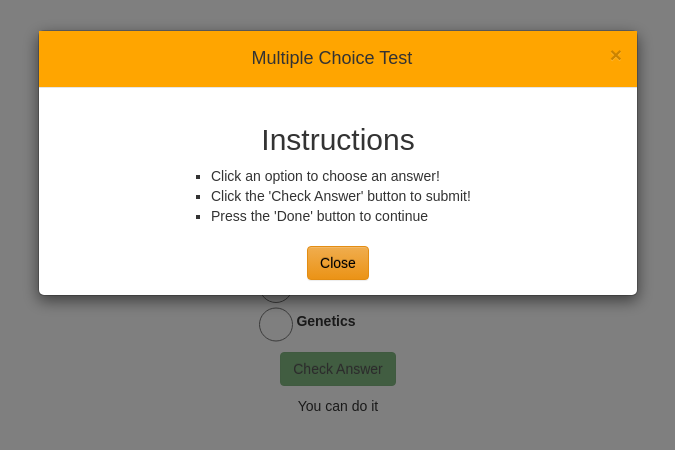
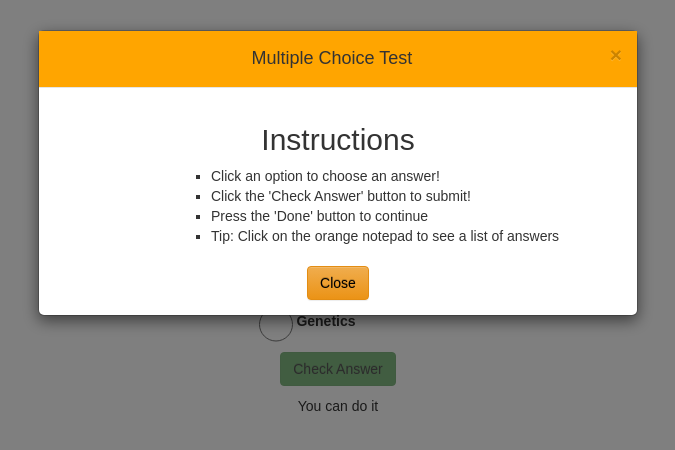
Before and after one commit to jcsmileyjr/Study-Buddy, a React (Create React App) app: page / in a window 1280 px wide. Shown: the top 450 px of the page, without its empty margins (302-977 px from the left). Built offline with nearby package versions, Linux system fonts and the light colour scheme.

Commit message:
Add tip about List of Answers to instructions

```diff
--- a/src/Components/Instructions.js
+++ b/src/Components/Instructions.js
@@ -43,20 +43,23 @@ const styles = StyleSheet.create({
 const MCArray = [
       "Click an option to choose an answer!",
       "Click the 'Check Answer' button to submit!",
-      "Press the 'Done' button to continue"
+      "Press the 'Done' button to continue",
+      "Tip: Click on the orange notepad to see a list of answers"
 ];
 
 const TFArray = [
       "Click True if the anwer is correct, false if incorrect!",
       "Click the 'Check Answer' button to submit!",
-      "Press the 'Done' button to continue"
+      "Press the 'Done' button to continue",
+      "Tip: Click on the orange notepad to see a list of answers"
 ];
 
 const FBArray = [
       "Type in your answer!",
       "Click the 'Check Answer' button to submit!",
       "You decide if your anwer is correct or incorrect",
-      "Press the 'Done' button to continue"
+      "Press the 'Done' button to continue",
+      "Tip: Click on the orange notepad to see a list of answers"
 ];
 
 let enableInstructions = true; //Use to disable instructions
```
